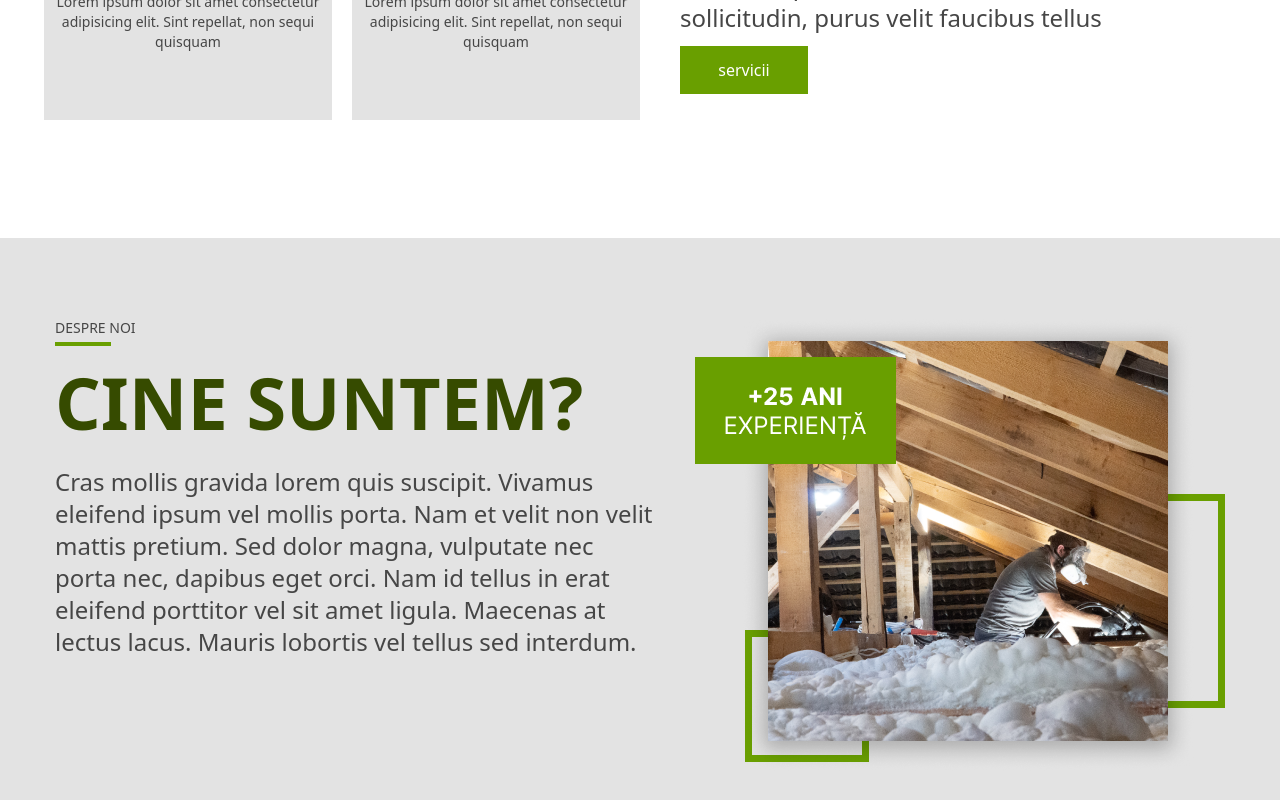
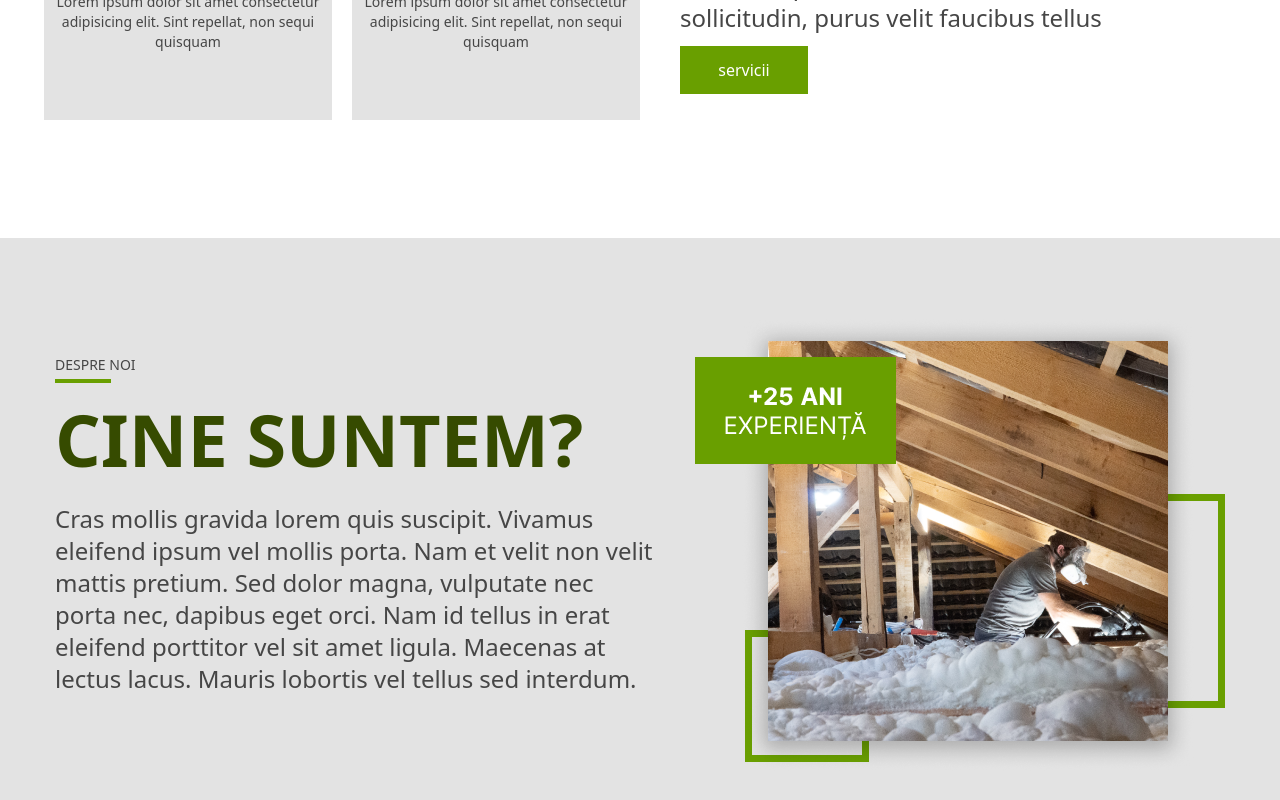
Before and after one commit to DenisWithOneN/desa-isolation, a Vue app: page / in a window 1280 px wide. Shown: the part 1306-2106 px from the top of the page. Built offline with nearby package versions, Linux system fonts and the light colour scheme.

Commit message:
centered left content

```diff
--- a/src/components/homepage/AboutSection.vue
+++ b/src/components/homepage/AboutSection.vue
@@ -5,7 +5,7 @@
       class="container mx-auto flex flex-col justify-center px-10 py-20 lg:flex-row lg:gap-10"
     >
       <div
-        class="flex flex-col items-center gap-5 mb-10 lg:items-start lg:w-1/2"
+        class="flex flex-col items-center justify-center gap-5 mb-10 lg:items-start lg:w-1/2"
       >
         <span class="flex flex-col items-center lg:items-start">
           <p class="text-desadarkgray text-sm uppercase lg:text-md">
```
